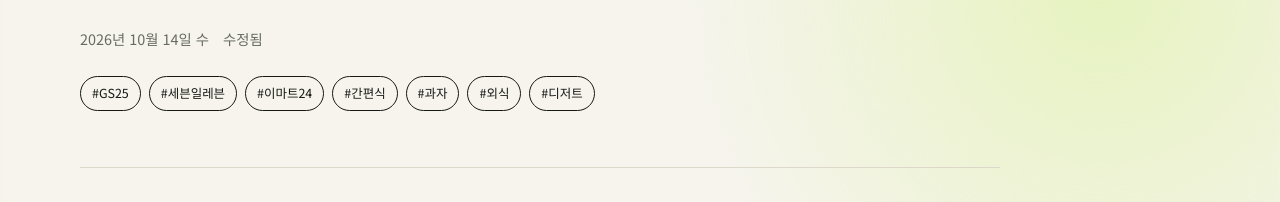
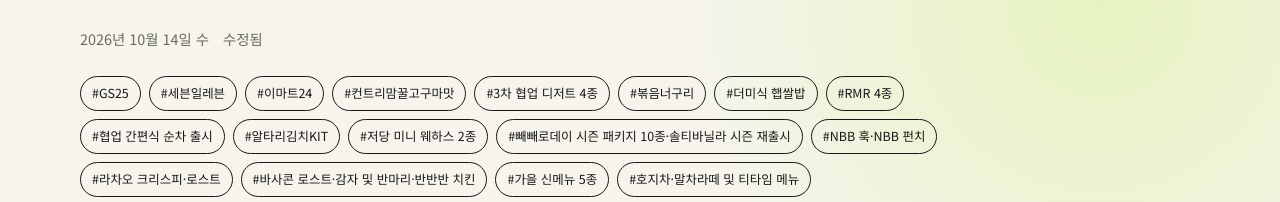
Before and after one commit to mingkyme/daily-new-food, an Astro site: page /news/2026-10-14-new-food in a window 1280 px wide. Shown: the part 552-754 px from the top of the page. Built offline with nearby package versions, Linux system fonts and the light colour scheme; Astro itself is replaced by a stand-in of ours.

Commit message:
content: add product tags to October 14 food issue

```diff
--- a/src/content/news/2026-10-14-new-food.md
+++ b/src/content/news/2026-10-14-new-food.md
@@ -4,7 +4,7 @@
 publishedAt: 2026-10-14
 updatedAt: 2026-10-14
 category: "신상 식품"
-tags: ["GS25", "세븐일레븐", "이마트24", "간편식", "과자", "외식", "디저트"]
+tags: ["GS25", "세븐일레븐", "이마트24", "컨트리맘꿀고구마맛", "3차 협업 디저트 4종", "볶음너구리", "더미식 햅쌀밥", "RMR 4종", "협업 간편식 순차 출시", "알타리김치KIT", "저당 미니 웨하스 2종", "빼빼로데이 시즌 패키지 10종·솔티바닐라 시즌 재출시", "NBB 훅·NBB 펀치", "라차오 크리스피·로스트", "바사콘 로스트·감자 및 반마리·반반반 치킨", "가을 신메뉴 5종", "호지차·말차라떼 및 티타임 메뉴", "가을 신메뉴·저당 바닐라 아이스크림"]
 featured: true
 draft: false
 ---
```
